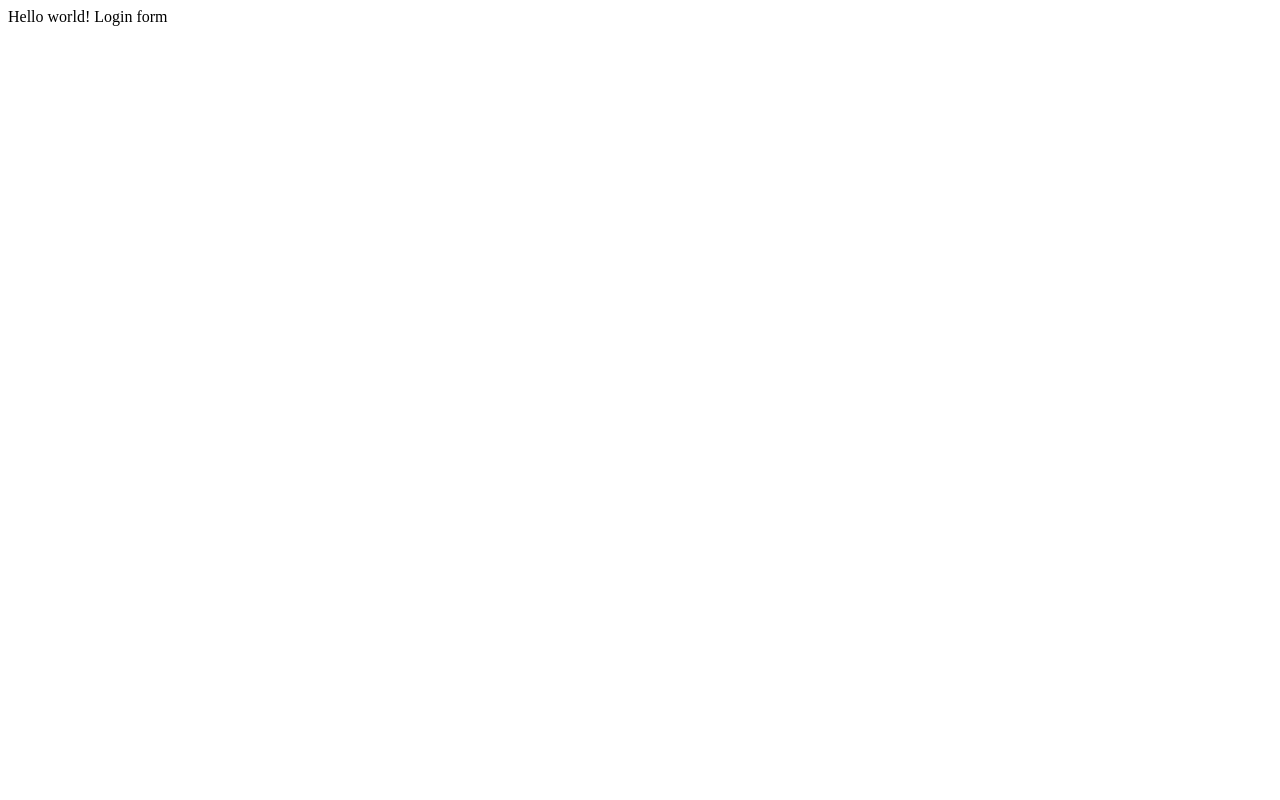
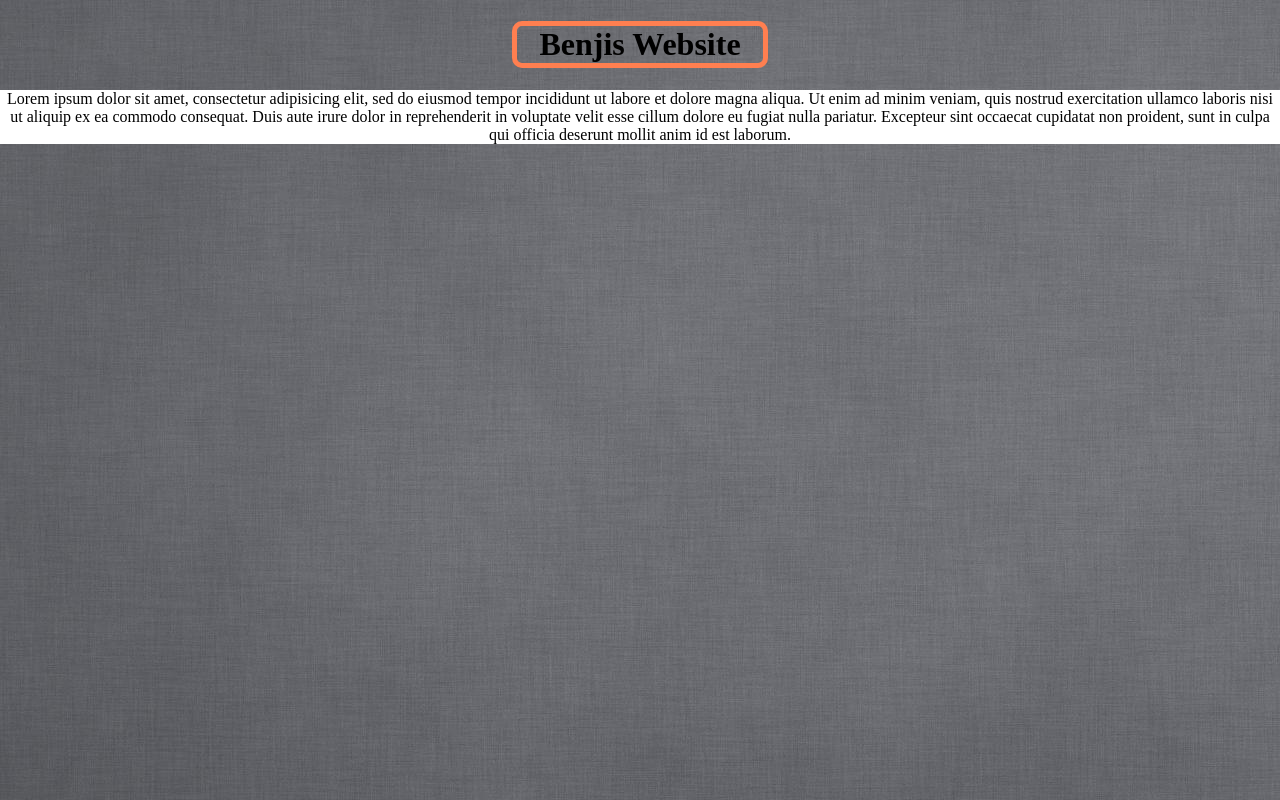
Before and after one commit to prashb99/PersonalWebsiteTemplate, a plain HTML site: page index.html in a window 1280 px wide. Drawn offline with Linux system fonts and the light colour scheme.

Commit message:
Updated background and title

```diff
--- a/index.html
+++ b/index.html
@@ -1,9 +1,22 @@
+<!DOCTYPE html>
 <html>
-	<head>
-		<title>Git Practice</title>
-	</head>
+	<header>
+		<title>Benji Prashker</title>
+
+		<link rel = "stylesheet" href = "style.css">
+	</header>
 	<body>
-		Hello world!
-		Login form
+		<h1 id = "name">Benjis Website</h1>
+		<p>
+			Lorem ipsum dolor sit amet, consectetur adipisicing elit, sed do eiusmod
+			tempor incididunt ut labore et dolore magna aliqua. Ut enim ad minim veniam,
+			quis nostrud exercitation ullamco laboris nisi ut aliquip ex ea commodo
+			consequat. Duis aute irure dolor in reprehenderit in voluptate velit esse
+			cillum dolore eu fugiat nulla pariatur. Excepteur sint occaecat cupidatat non
+			proident, sunt in culpa qui officia deserunt mollit anim id est laborum.
+		</p>
+		<a href="#"><i class="fa fa-facebook"></i></a>
 	</body>
+
+
 </html>
--- /dev/null
+++ b/style.css
@@ -0,0 +1,41 @@
+html{
+	height: 100%;
+	overflow: hidden;
+}
+
+body {
+	margin:0;
+	background-image: url("gray.jpg");
+}
+
+
+h1{
+	background-size: cover;
+	text-align: center;
+	border: 5px solid coral;
+	border-radius: 10px;
+	box-sizing: border-box;
+	float:center;
+	width: 20%;
+	margin-left: auto;
+	margin-right: auto;
+
+
+}
+
+p{
+	box-sizing: border-box;
+	background-color: white;
+
+	text-align: center;
+
+
+}
+
+html{
+	scroll-behavior: smooth;
+	background-attachment: scroll;
+}
+::-webkit-scrollbar{
+	width: 12px;
+}
```
Also changed, not shown: gray.jpg (added).
